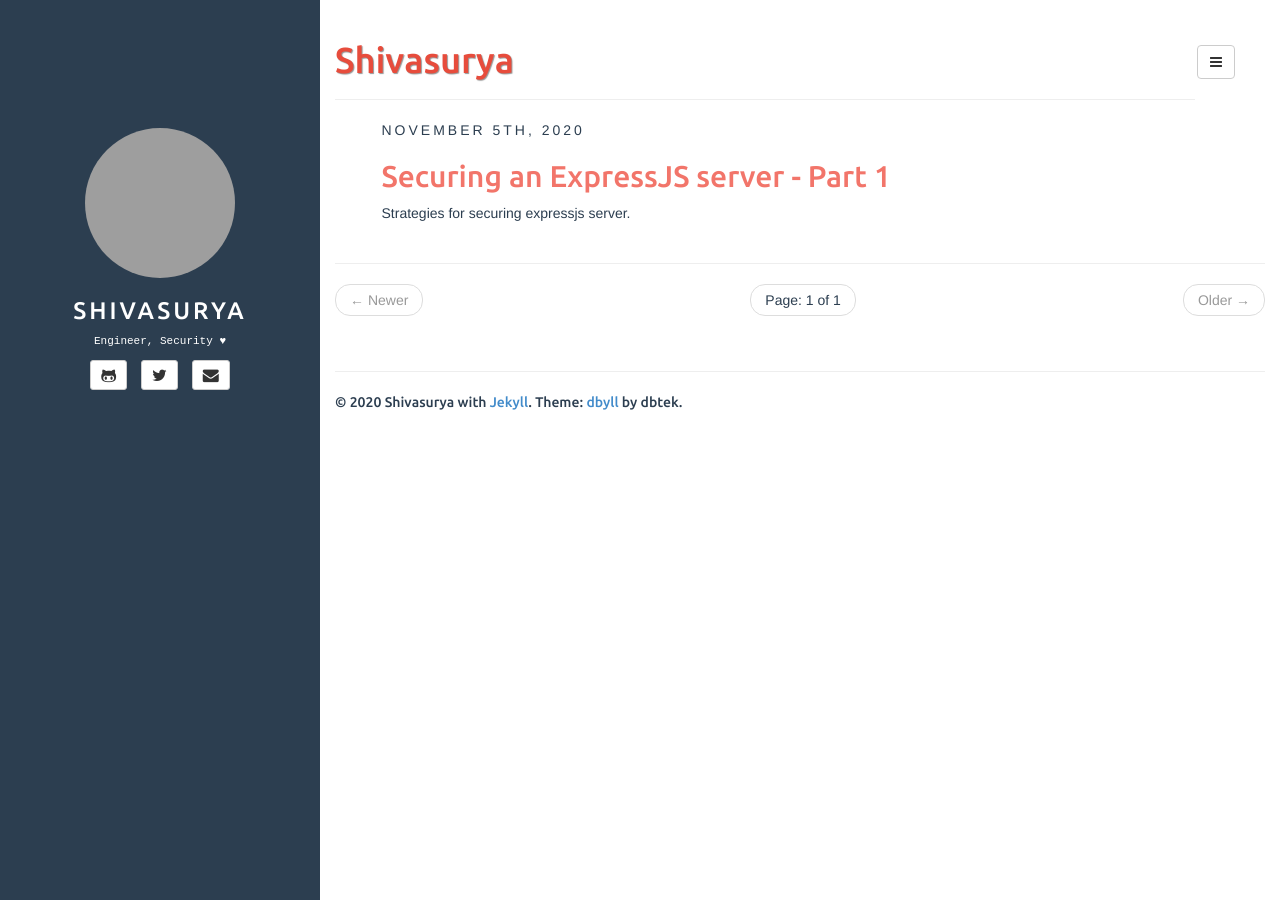
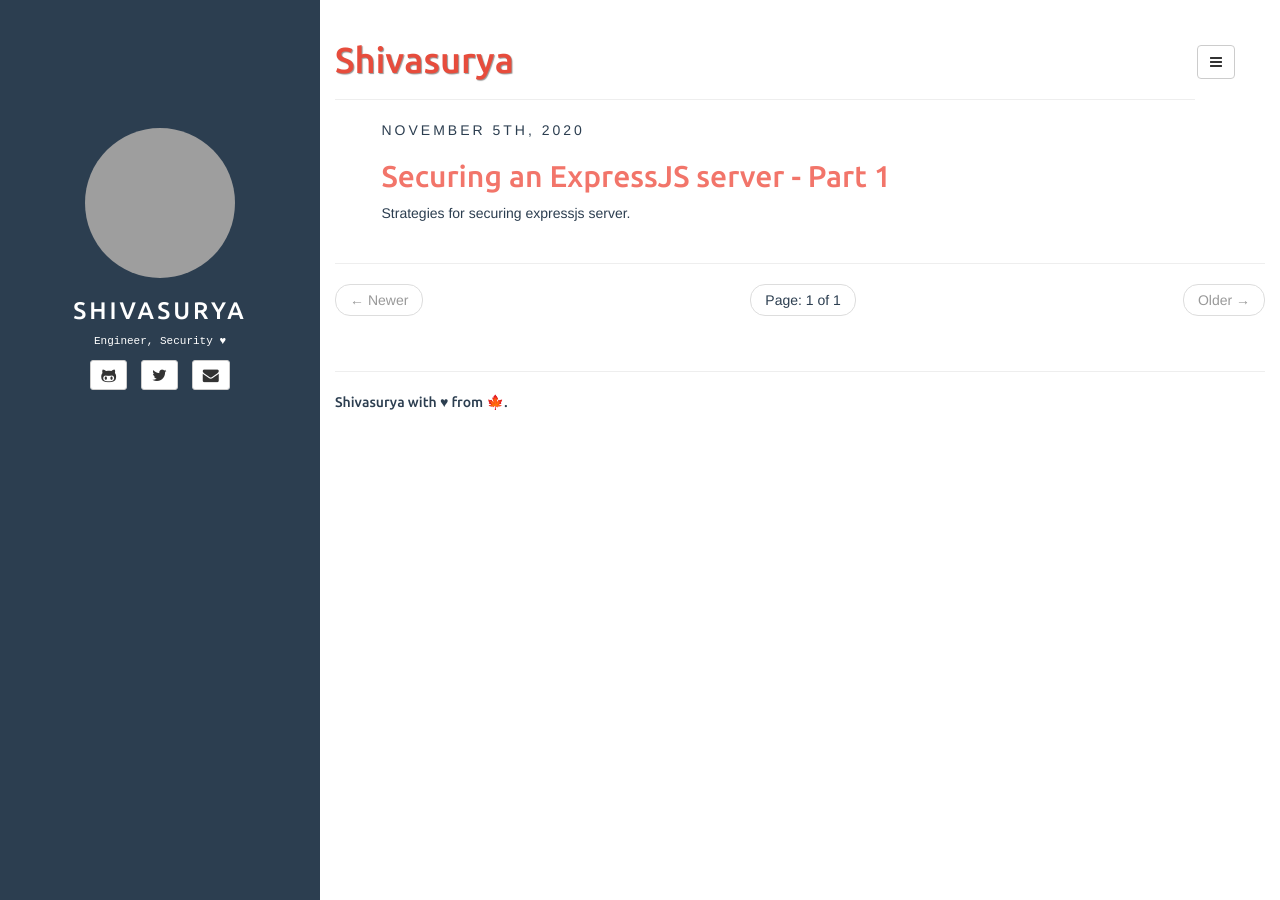
Before and after one commit to s5dev/s5dev.github.io, a Jekyll site: the page built from index.html, in a window 1280 px wide. Built offline with Jekyll 4.4.1, drawn with Linux system fonts in a browser that asks for light colours; the list of posts is cut into pages by our own code; grey boxes are pictures that could not be loaded.

Commit message:
fixed footer

```diff
--- a/_includes/default.html
+++ b/_includes/default.html
@@ -98,7 +98,7 @@
 		<footer>
 			<hr/>
 			<p>
-				&copy; {{ site.time | date: '%Y' }} {{ site.author.name }} with <a href="http://jekyllrb.com/">Jekyll</a>. Theme: <a href="https://github.com/dbtek/dbyll">dbyll</a> by dbtek.
+				{{ site.author.name }} with ♥ from 🍁.
 			</p>
 		</footer>
 	</div>
```
